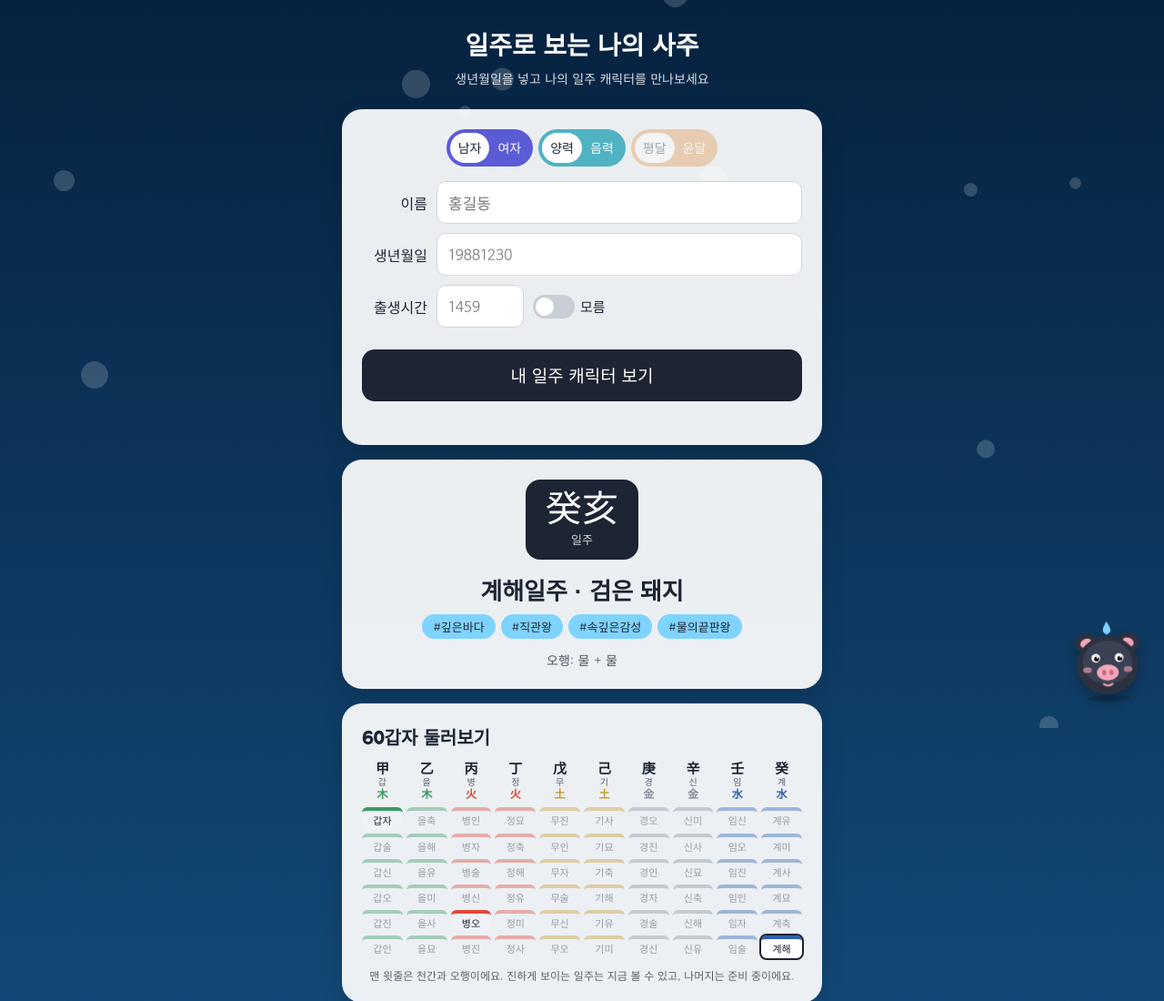
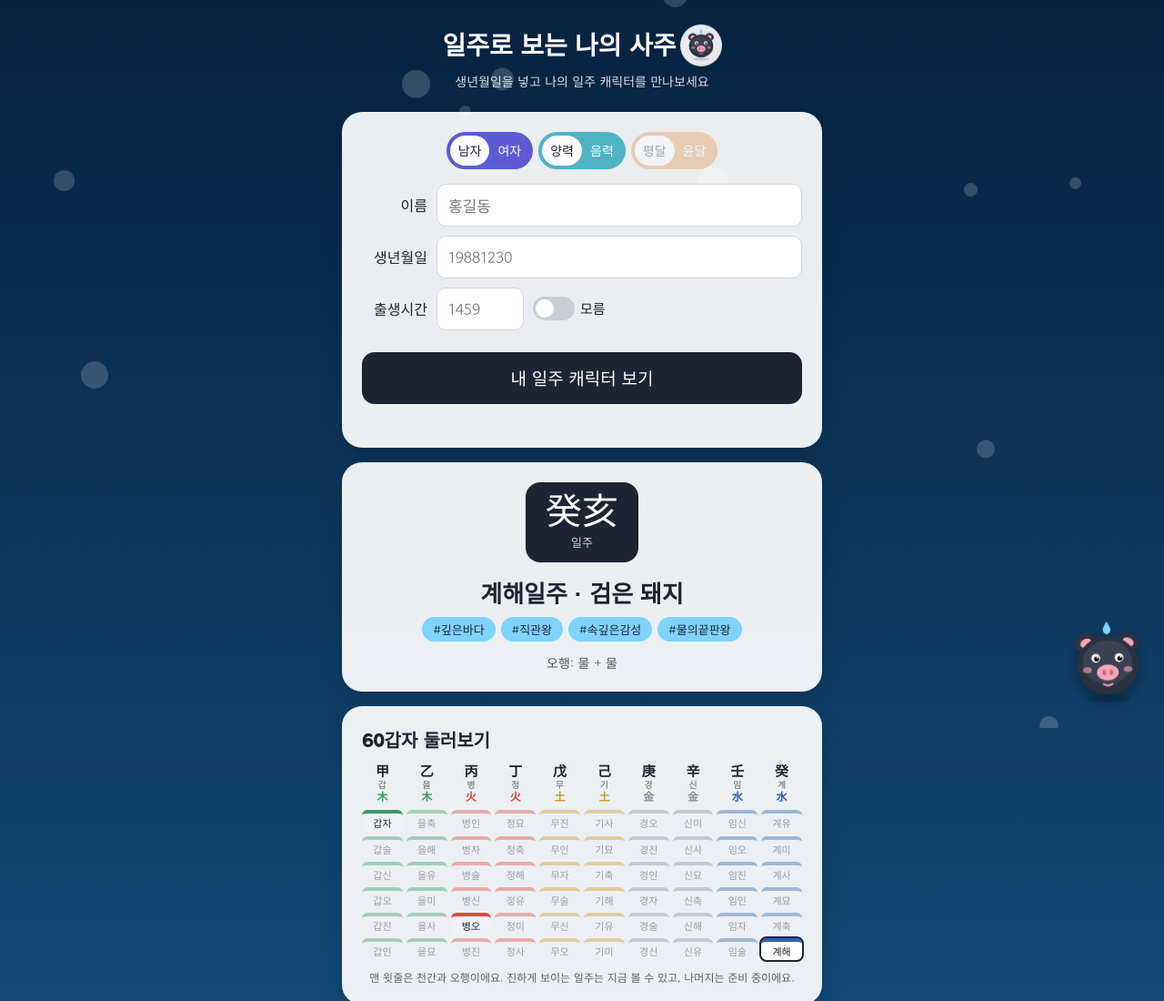
Before and after one commit to bborami/saju-health, a plain HTML site: page samples/sample-preview.html in a window 1280 px wide. Shown: the top 1100 px of the page at 91% size. Drawn offline with Linux system fonts and the light colour scheme.

Commit message:
제목 옆에 쥔장 캐릭터(계해일주 검은 돼지) 추가
Co-Authored-By: Claude Opus 5.5 <noreply@anthropic.com>
Claude-Session: https://claude.ai/code/session_01P8u7JX3H9BnXp5TkBR9PoE

```diff
--- a/samples/sample-preview.html
+++ b/samples/sample-preview.html
@@ -13,6 +13,9 @@
          background:linear-gradient(180deg,var(--bg1),var(--bg2)); min-height:100vh; transition:background .8s; }
   header { text-align:center; padding:28px 16px 8px; color:#fff; }
   header h1 { font-family:'Jua',sans-serif; font-size:28px; margin:0 0 6px; }
+  #hostpig { display:inline-block; width:46px; height:46px; background:rgba(255,255,255,.9); border-radius:50%; padding:4px; box-sizing:border-box; vertical-align:middle; margin:-8px 0 0 4px; animation:wiggle 2.6s ease-in-out infinite; }
+  #hostpig svg { width:100%; height:100%; }
+  @keyframes wiggle { 0%,100% { transform:rotate(0) } 50% { transform:rotate(-10deg) translateY(-3px) } }
   header p { margin:0; opacity:.85; font-size:14px; }
   .tabs { display:flex; gap:8px; justify-content:center; padding:16px; flex-wrap:wrap; }
   .tabs button { font-family:'Jua',sans-serif; font-size:16px; border:0; border-radius:999px; padding:10px 18px;
@@ -99,7 +102,7 @@
 <body>
 <div id="fx"></div>
 <header>
-  <h1>일주로 보는 나의 사주</h1>
+  <h1>일주로 보는 나의 사주<span id="hostpig" title="쥔장은 계해일주 검은 돼지"></span></h1>
   <p>생년월일을 넣고 나의 일주 캐릭터를 만나보세요</p>
 </header>
 <main>
@@ -194,6 +197,7 @@ const DATA = {
 };
 
 const $ = s => document.querySelector(s);
+$('#hostpig').innerHTML=SVG.pig;
 const STEM='갑을병정무기경신임계', STEMH='甲乙丙丁戊己庚辛壬癸', BR='자축인묘진사오미신유술해', BRH='子丑寅卯辰巳午未申酉戌亥';
 const EL={목:['木','#3a9a63'],화:['火','#e0483a'],토:['土','#c99a2e'],금:['金','#8a929e'],수:['水','#2f5fb0']};
 const STEME='목목화화토토금금수수', BRE='수토목목토화화토금금토수';
```
